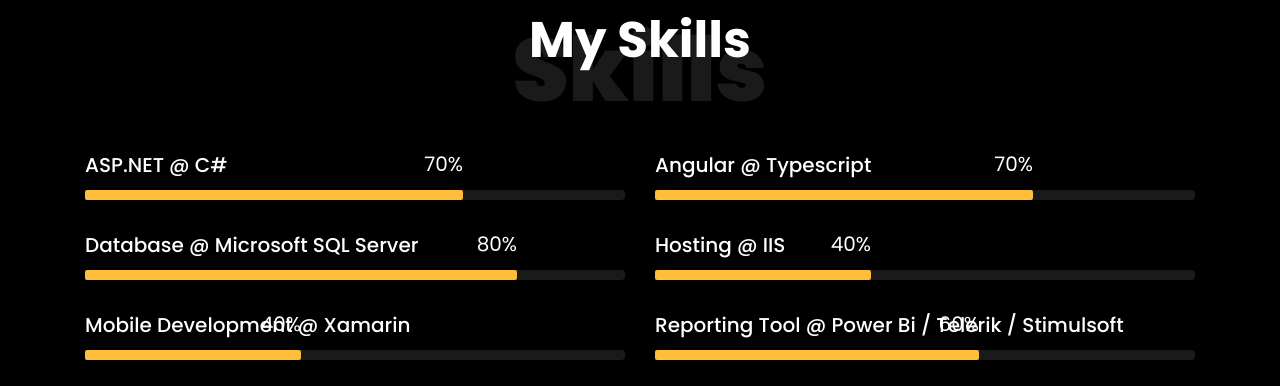
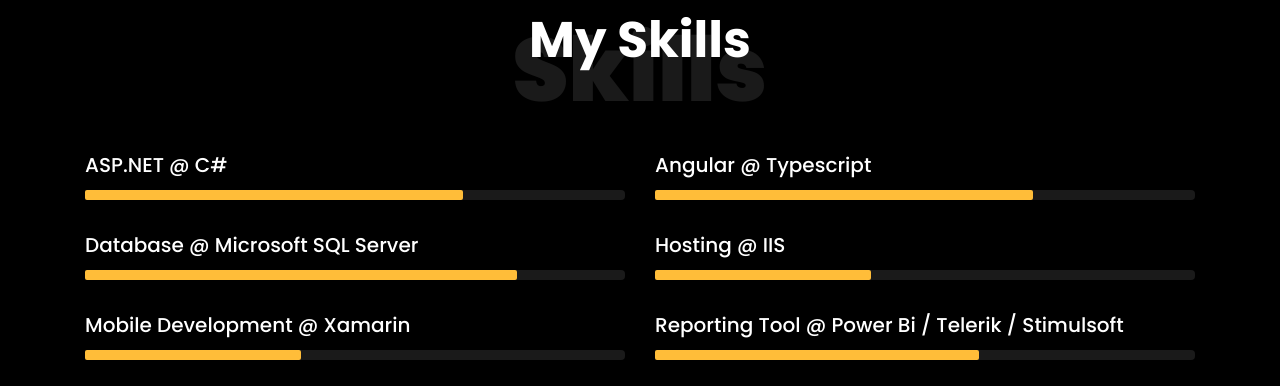
Before and after one commit to amiraminuddin/myPortfolio, a plain HTML site: page index.html in a window 1280 px wide. Shown: the part 2916-3302 px from the top of the page. Drawn offline with Linux system fonts and the light colour scheme; files whose address does not match are found by name.

Commit message:
Remove indicator

```diff
--- a/index.html
+++ b/index.html
@@ -188,7 +188,7 @@
 							<div class="progress">
 							 	<div class="progress-bar color-1" role="progressbar" aria-valuenow="70"
 							  	aria-valuemin="0" aria-valuemax="100" style="width:70%">
-							    <span>70%</span>
+							    <!--<span>70%</span>-->
 							  	</div>
 							</div>
 						</div>
@@ -199,7 +199,7 @@
 							<div class="progress">
 							 	<div class="progress-bar color-2" role="progressbar" aria-valuenow="70"
 							  	aria-valuemin="0" aria-valuemax="100" style="width:70%">
-							    <span>70%</span>
+							    <!--<span>70%</span>-->
 							  	</div>
 							</div>
 						</div>
@@ -210,7 +210,7 @@
 							<div class="progress">
 							 	<div class="progress-bar color-3" role="progressbar" aria-valuenow="80"
 							  	aria-valuemin="0" aria-valuemax="100" style="width:80%">
-							    <span>80%</span>
+							    <!--<span>80%</span>-->
 							  	</div>
 							</div>
 						</div>
@@ -221,7 +221,7 @@
 							<div class="progress">
 							 	<div class="progress-bar color-4" role="progressbar" aria-valuenow="40"
 							  	aria-valuemin="0" aria-valuemax="100" style="width:40%">
-							    <span>40%</span>
+							    <!--<span>40%</span>-->
 							  	</div>
 							</div>
 						</div>
@@ -232,7 +232,7 @@
 							<div class="progress">
 							 	<div class="progress-bar color-5" role="progressbar" aria-valuenow="40"
 							  	aria-valuemin="0" aria-valuemax="100" style="width:40%">
-							    <span>40%</span>
+							    <!--<span>40%</span>-->
 							  	</div>
 							</div>
 						</div>
@@ -243,7 +243,7 @@
 							<div class="progress">
 							 	<div class="progress-bar color-6" role="progressbar" aria-valuenow="60"
 							  	aria-valuemin="0" aria-valuemax="100" style="width:60%">
-							    <span>60%</span>
+							    <!--<span>60%</span>-->
 							  	</div>
 							</div>
 						</div>
```
